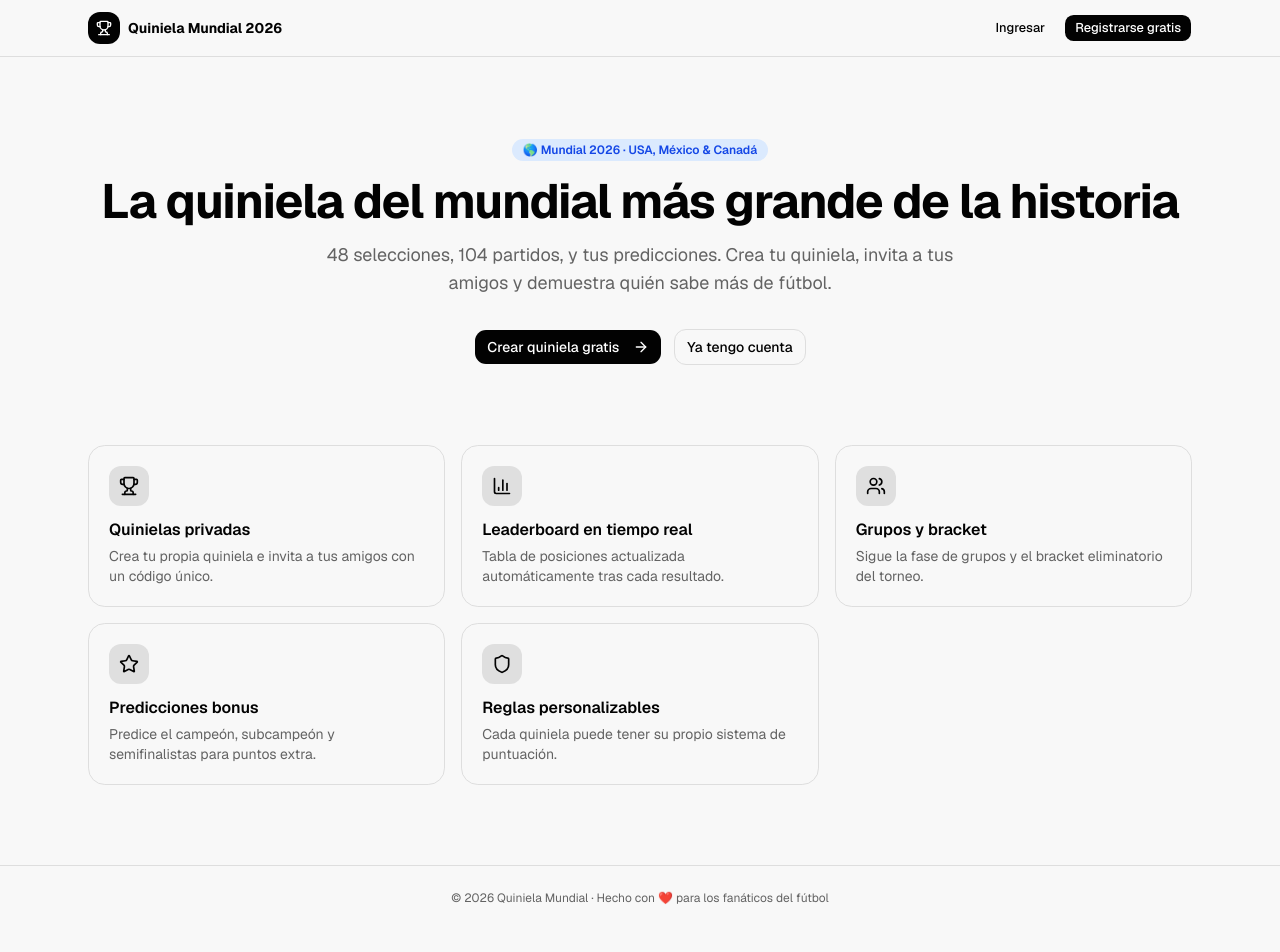
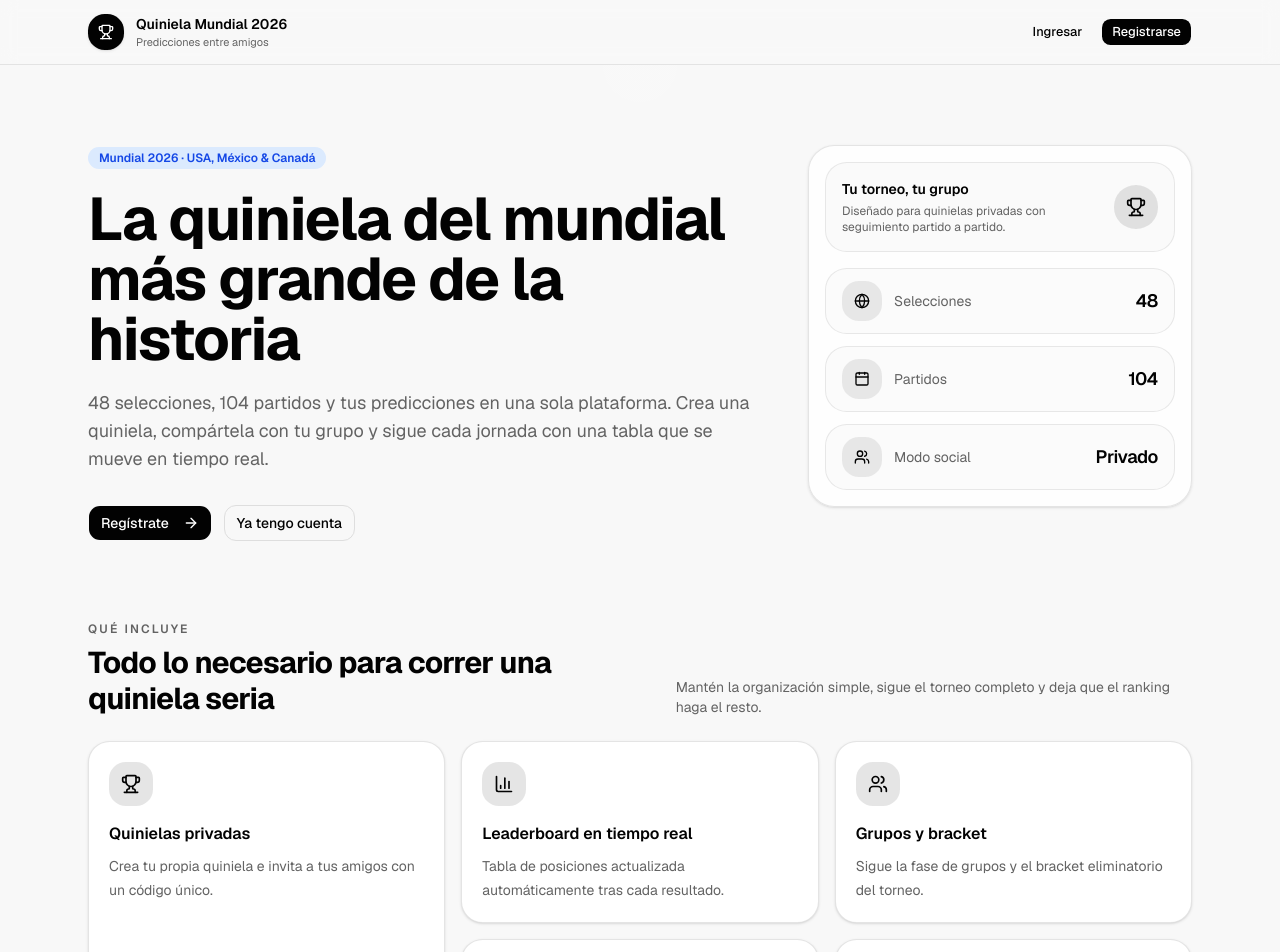
Before and after one commit to diegofernandesv/quinielamundial2026, a Next.js app: page / in a window 1280 px wide. Shown: the top 952 px of the page. Before the commit the page ends 930 px from the top, so only its background shows below. Built offline with nearby package versions, Linux system fonts and the light colour scheme.

Commit message:
A ver que tal

```diff
--- a/src/app/(auth)/register/page.tsx
+++ b/src/app/(auth)/register/page.tsx
@@ -25,7 +25,7 @@ export default function RegisterPage() {
 
   const form = useForm<RegisterInput>({
     resolver: zodResolver(registerSchema),
-    defaultValues: { email: '', password: '', full_name: '', nickname: '' },
+    defaultValues: { email: '', password: '', full_name: '', nickname: '', invite_code: '' },
   })
 
   async function onSubmit(data: RegisterInput) {
@@ -54,7 +54,10 @@ export default function RegisterPage() {
     }
 
     setLoading(false)
-    router.push('/login')
+    const nextPath = data.invite_code?.trim()
+      ? `/join/${data.invite_code.trim().toUpperCase()}`
+      : '/dashboard'
+    router.push(`/login?next=${encodeURIComponent(nextPath)}`)
   }
 
   return (
@@ -148,6 +151,26 @@ export default function RegisterPage() {
                   </FormItem>
                 )} />
 
+                {accountType === 'player' && (
+                  <FormField control={form.control} name="invite_code" render={({ field }) => (
+                    <FormItem>
+                      <FormLabel>Código de invitación</FormLabel>
+                      <FormControl>
+                        <Input
+                          placeholder="Opcional · Ej: ABCD1234"
+                          autoCapitalize="characters"
+                          autoCorrect="off"
+                          spellCheck={false}
+                          className="uppercase"
+                          {...field}
+                        />
+                      </FormControl>
+                      <FormDescription>Opcional. Si ya tienes código, te llevaremos directo a esa quiniela después de iniciar sesión.</FormDescription>
+                      <FormMessage />
+                    </FormItem>
+                  )} />
+                )}
+
                 <Button type="submit" className="w-full h-11" disabled={loading}>
                   {loading && <Loader2Icon className="mr-2 size-4 animate-spin" />}
                   {accountType === 'admin' ? 'Solicitar cuenta de administrador' : 'Crear cuenta de jugador'}
--- a/src/app/(private)/pools/[poolId]/page.tsx
+++ b/src/app/(private)/pools/[poolId]/page.tsx
@@ -4,13 +4,14 @@ import { format } from 'date-fns'
 import { es } from 'date-fns/locale'
 import {
   CalendarIcon, BarChart3Icon, TrophyIcon, UsersIcon, StarIcon,
-  ShieldIcon, SettingsIcon, Share2Icon
+  ShieldIcon, SettingsIcon
 } from 'lucide-react'
 import { createClient } from '@/lib/supabase/server'
 import { Card, CardContent } from '@/components/ui/card'
 import { Badge } from '@/components/ui/badge'
 import { Button } from '@/components/ui/button'
 import { Separator } from '@/components/ui/separator'
+import { InvitePoolButton } from '@/components/pools/InvitePoolButton'
 
 interface NavTileProps { href: string; icon: React.ElementType; label: string; desc: string }
 function NavTile({ href, icon: Icon, label, desc }: NavTileProps) {
@@ -112,11 +113,11 @@ export default async function PoolPage({ params }: { params: Promise<{ poolId: s
               </div>
             </div>
             <div className="grid grid-cols-1 gap-2 sm:flex sm:shrink-0">
-              <Button variant="outline" size="sm" asChild className="w-full sm:w-auto">
-                <Link href={`/pools/${poolId}/settings#invite`}>
-                  <Share2Icon className="size-3.5 mr-1.5" /> Invitar
-                </Link>
-              </Button>
+              <InvitePoolButton
+                poolName={pool.name}
+                inviteCode={pool.invite_code}
+                className="w-full sm:w-auto"
+              />
               {isOwner && (
                 <Button variant="outline" size="sm" asChild className="w-full sm:w-auto">
                   <Link href={`/pools/${poolId}/settings`}>
--- a/src/app/page.tsx
+++ b/src/app/page.tsx
@@ -1,5 +1,14 @@
 import Link from 'next/link'
-import { TrophyIcon, UsersIcon, BarChart3Icon, ShieldIcon, ArrowRightIcon, StarIcon } from 'lucide-react'
+import {
+  TrophyIcon,
+  UsersIcon,
+  BarChart3Icon,
+  ShieldIcon,
+  ArrowRightIcon,
+  StarIcon,
+  CalendarIcon,
+  GlobeIcon,
+} from 'lucide-react'
 import { Button } from '@/components/ui/button'
 import { Badge } from '@/components/ui/badge'
 
@@ -11,64 +20,125 @@ const features = [
   { icon: ShieldIcon, title: 'Reglas personalizables', desc: 'Cada quiniela puede tener su propio sistema de puntuación.' },
 ]
 
+const highlights = [
+  { label: 'Selecciones', value: '48', icon: GlobeIcon },
+  { label: 'Partidos', value: '104', icon: CalendarIcon },
+  { label: 'Modo social', value: 'Privado', icon: UsersIcon },
+]
+
 export default function LandingPage() {
   return (
     <div className="min-h-screen bg-background">
-      {/* Nav */}
-      <nav className="border-b">
-        <div className="mx-auto max-w-6xl px-4 sm:px-6 flex h-14 items-center justify-between">
-          <div className="flex items-center gap-2">
-            <div className="flex size-8 items-center justify-center rounded-lg bg-primary text-primary-foreground">
+      <nav className="border-b border-border/80 bg-background/90 backdrop-blur supports-[backdrop-filter]:bg-background/75">
+        <div className="mx-auto flex h-16 max-w-6xl items-center justify-between px-4 sm:px-6">
+          <div className="flex min-w-0 items-center gap-3">
+            <div className="flex size-9 shrink-0 items-center justify-center rounded-xl bg-primary text-primary-foreground shadow-sm">
               <TrophyIcon className="size-4" />
             </div>
-            <span className="font-bold text-sm">Quiniela Mundial 2026</span>
+            <div className="min-w-0">
+              <p className="truncate text-sm font-semibold">Quiniela Mundial 2026</p>
+              <p className="text-[11px] text-muted-foreground">Predicciones entre amigos</p>
             </div>
-          <div className="flex gap-2">
-            <Button asChild variant="ghost" size="sm"><Link href="/login">Ingresar</Link></Button>
-            <Button asChild size="sm"><Link href="/register">Registrarse gratis</Link></Button>
+          </div>
+          <div className="flex items-center gap-2">
+            <Button asChild variant="ghost" size="sm">
+              <Link href="/login">Ingresar</Link>
+            </Button>
+            <Button asChild size="sm">
+              <Link href="/register">Registrarse</Link>
+            </Button>
           </div>
         </div>
       </nav>
 
-      {/* Hero */}
-      <section className="mx-auto max-w-6xl px-4 sm:px-6 py-20 text-center">
-        <Badge variant="info" className="mb-4">🌎 Mundial 2026 · USA, México & Canadá</Badge>
-        <h1 className="text-4xl sm:text-5xl font-bold tracking-tight mb-4">
+      <section className="relative overflow-hidden">
+        <div className="absolute inset-x-0 top-0 h-64 bg-[radial-gradient(circle_at_top,rgba(255,255,255,0.08),transparent_60%)] dark:bg-[radial-gradient(circle_at_top,rgba(255,255,255,0.06),transparent_60%)]" />
+        <div className="mx-auto grid max-w-6xl gap-10 px-4 py-14 sm:px-6 sm:py-20 lg:grid-cols-[minmax(0,1.2fr)_24rem] lg:items-start">
+          <div className="relative">
+            <Badge variant="info" className="mb-5">Mundial 2026 · USA, México & Canadá</Badge>
+            <h1 className="max-w-4xl text-4xl font-bold tracking-tight sm:text-5xl lg:text-6xl">
               La quiniela del <span className="text-primary">mundial más grande</span> de la historia
             </h1>
-        <p className="text-lg text-muted-foreground max-w-2xl mx-auto mb-8">
-          48 selecciones, 104 partidos, y tus predicciones. Crea tu quiniela, invita a tus amigos y demuestra quién sabe más de fútbol.
+            <p className="mt-5 max-w-2xl text-base text-muted-foreground sm:text-lg">
+              48 selecciones, 104 partidos y tus predicciones en una sola plataforma. Crea una quiniela, compártela con tu grupo y sigue cada jornada con una tabla que se mueve en tiempo real.
             </p>
-        <div className="flex gap-3 justify-center flex-wrap">
+            <div className="mt-8 flex flex-col gap-3 sm:flex-row sm:flex-wrap">
               <Button asChild size="lg">
                 <Link href="/register">
-              Crear quiniela gratis <ArrowRightIcon className="ml-2 size-4" />
+                  Regístrate <ArrowRightIcon className="ml-2 size-4" />
                 </Link>
               </Button>
               <Button asChild variant="outline" size="lg">
                 <Link href="/login">Ya tengo cuenta</Link>
               </Button>
             </div>
+          </div>
+
+          <div className="rounded-3xl border border-border/80 bg-card/80 p-4 shadow-sm backdrop-blur">
+            <div className="rounded-2xl border border-border/70 bg-background/70 p-4">
+              <div className="flex items-center justify-between gap-3">
+                <div className="min-w-0">
+                  <p className="text-sm font-semibold">Tu torneo, tu grupo</p>
+                  <p className="mt-1 text-xs text-muted-foreground">Diseñado para quinielas privadas con seguimiento partido a partido.</p>
+                </div>
+                <div className="flex size-11 shrink-0 items-center justify-center rounded-2xl bg-primary/10 text-primary">
+                  <TrophyIcon className="size-5" />
+                </div>
+              </div>
+            </div>
+
+            <div className="mt-4 grid gap-3">
+              {highlights.map((item) => (
+                <div key={item.label} className="flex items-center justify-between rounded-2xl border border-border/70 bg-background/60 px-4 py-3">
+                  <div className="flex items-center gap-3">
+                    <div className="flex size-10 items-center justify-center rounded-xl bg-primary/8 text-primary">
+                      <item.icon className="size-4" />
+                    </div>
+                    <span className="text-sm text-muted-foreground">{item.label}</span>
+                  </div>
+                  <span className="text-lg font-semibold tracking-tight">{item.value}</span>
+                </div>
+              ))}
+            </div>
+          </div>
+        </div>
       </section>
 
-      {/* Features */}
-      <section className="mx-auto max-w-6xl px-4 sm:px-6 pb-20">
-        <div className="grid grid-cols-1 sm:grid-cols-2 lg:grid-cols-3 gap-4">
-          {features.map(f => (
-            <div key={f.title} className="rounded-xl border p-5">
-              <div className="flex size-10 items-center justify-center rounded-lg bg-primary/10 mb-3">
-                <f.icon className="size-5 text-primary" />
+      <section className="mx-auto max-w-6xl px-4 pb-16 sm:px-6 sm:pb-20">
+        <div className="mb-6 flex flex-col gap-2 sm:flex-row sm:items-end sm:justify-between">
+          <div>
+            <p className="text-xs font-semibold uppercase tracking-[0.18em] text-muted-foreground">Qué incluye</p>
+            <h2 className="mt-2 text-2xl font-bold tracking-tight sm:text-3xl">Todo lo necesario para correr una quiniela seria</h2>
           </div>
-              <h3 className="font-semibold mb-1">{f.title}</h3>
-              <p className="text-sm text-muted-foreground">{f.desc}</p>
+          <p className="max-w-xl text-sm text-muted-foreground">
+            Mantén la organización simple, sigue el torneo completo y deja que el ranking haga el resto.
+          </p>
+        </div>
+
+        <div className="grid grid-cols-1 gap-4 sm:grid-cols-2 lg:grid-cols-6">
+          {features.map((feature, index) => (
+            <div
+              key={feature.title}
+              className={[
+                'rounded-2xl border border-border/80 bg-card p-5 shadow-sm transition-colors hover:bg-muted/30',
+                index === 0 ? 'lg:col-span-2 lg:row-span-2' : '',
+                index === 1 ? 'lg:col-span-2' : '',
+                index === 2 ? 'lg:col-span-2' : '',
+                index > 2 ? 'lg:col-span-2' : '',
+              ].join(' ')}
+            >
+              <div className="mb-4 flex size-11 items-center justify-center rounded-xl bg-primary/10">
+                <feature.icon className="size-5 text-primary" />
+              </div>
+              <h3 className="text-base font-semibold">{feature.title}</h3>
+              <p className="mt-2 text-sm leading-6 text-muted-foreground">{feature.desc}</p>
             </div>
           ))}
         </div>
       </section>
 
-      {/* Footer */}
-      <footer className="border-t py-6 text-center text-xs text-muted-foreground">
-        © 2026 Quiniela Mundial · Hecho con ❤️ para los fanáticos del fútbol
+      <footer className="border-t border-border/80 py-6 text-center text-xs text-muted-foreground">
+        © 2026 Quiniela Mundial · Hecho para grupos que se toman el fútbol en serio
       </footer>
     </div>
   )
--- /dev/null
+++ b/src/components/pools/InvitePoolButton.tsx
@@ -0,0 +1,30 @@
+"use client"
+
+import { useState } from 'react'
+import { Share2Icon } from 'lucide-react'
+import { Button } from '@/components/ui/button'
+import { InviteMemberDialog } from '@/components/pools/InviteMemberDialog'
+
+interface InvitePoolButtonProps {
+  poolName: string
+  inviteCode: string
+  className?: string
+}
+
+export function InvitePoolButton({ poolName, inviteCode, className }: InvitePoolButtonProps) {
+  const [open, setOpen] = useState(false)
+
+  return (
+    <>
+      <Button variant="outline" size="sm" className={className} onClick={() => setOpen(true)}>
+        <Share2Icon className="mr-1.5 size-3.5" /> Invitar
+      </Button>
+      <InviteMemberDialog
+        open={open}
+        onOpenChange={setOpen}
+        poolName={poolName}
+        inviteCode={inviteCode}
+      />
+    </>
+  )
+}
--- a/src/lib/supabase/server.ts
+++ b/src/lib/supabase/server.ts
@@ -1,4 +1,5 @@
 import { createServerClient } from '@supabase/ssr'
+import { createClient as createSupabaseClient } from '@supabase/supabase-js'
 import { cookies } from 'next/headers'
 
 export async function createClient() {
@@ -24,20 +25,13 @@ export async function createClient() {
 }
 
 export async function createAdminClient() {
-  const cookieStore = await cookies()
-  return createServerClient(
+  return createSupabaseClient(
     process.env.NEXT_PUBLIC_SUPABASE_URL!,
     process.env.SUPABASE_SERVICE_ROLE_KEY!,
     {
-      cookies: {
-        getAll() { return cookieStore.getAll() },
-        setAll(cookiesToSet) {
-          try {
-            cookiesToSet.forEach(({ name, value, options }) =>
-              cookieStore.set(name, value, options)
-            )
-          } catch {}
-        },
+      auth: {
+        autoRefreshToken: false,
+        persistSession: false,
       },
     }
   )
--- a/src/lib/validations/auth.ts
+++ b/src/lib/validations/auth.ts
@@ -11,6 +11,11 @@ export const registerSchema = z.object({
   full_name: z.string().min(2, 'Nombre requerido'),
   nickname: z.string().min(3, 'Mínimo 3 caracteres').max(20, 'Máximo 20 caracteres')
     .regex(/^[a-zA-Z0-9_]+$/, 'Solo letras, números y guión bajo'),
+  invite_code: z.string()
+    .trim()
+    .transform((value) => value.toUpperCase())
+    .refine((value) => value === '' || /^[A-Z0-9]{6,16}$/.test(value), 'Código inválido')
+    .optional(),
 })
 
 export type LoginInput = z.infer<typeof loginSchema>
```
Lines whose indentation alone changed are shown as unchanged.
